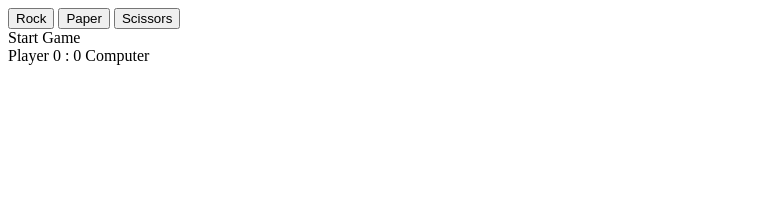
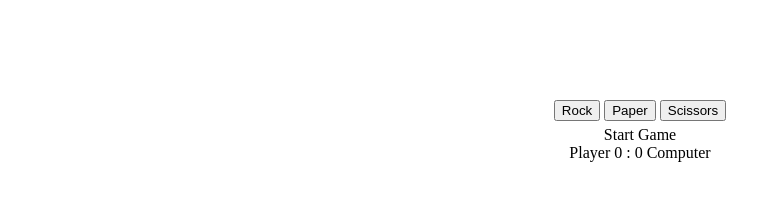
Before and after one commit to mihailp06/rock-paper-scissors, a plain HTML site: page index.html in a window 1280 px wide. Shown: the whole page, without its empty margins (0-781 px from the left). Drawn offline with Linux system fonts and the light colour scheme.

Commit message:
Add style.css

```diff
--- a/index.html
+++ b/index.html
@@ -3,6 +3,7 @@
   <head>
     <meta charset="utf-8">
     <title>Rock Paper Scissors</title>
+    <link rel="stylesheet" href="style.css">
     <script src="script.js" defer></script>
   </head>
   <body>
@@ -11,9 +12,7 @@
       <button id="paper">Paper</button>
       <button id="scissors">Scissors</button>
     </div>
-    <div>
       <div class="result">Start Game</div>
       <div class="score">Player <span class="player">0</span> : <span class="computer">0</span> Computer</div>
-    </div>
   </body>
 </html>
--- /dev/null
+++ b/style.css
@@ -0,0 +1,15 @@
+body {
+    margin: 100px;
+    display: flex;
+    flex-direction: column;
+    justify-content: center;
+    align-items: center;
+}
+
+button {
+    margin-bottom: 5px;
+}
+
+.result {
+    text-align: center;
+}
```
